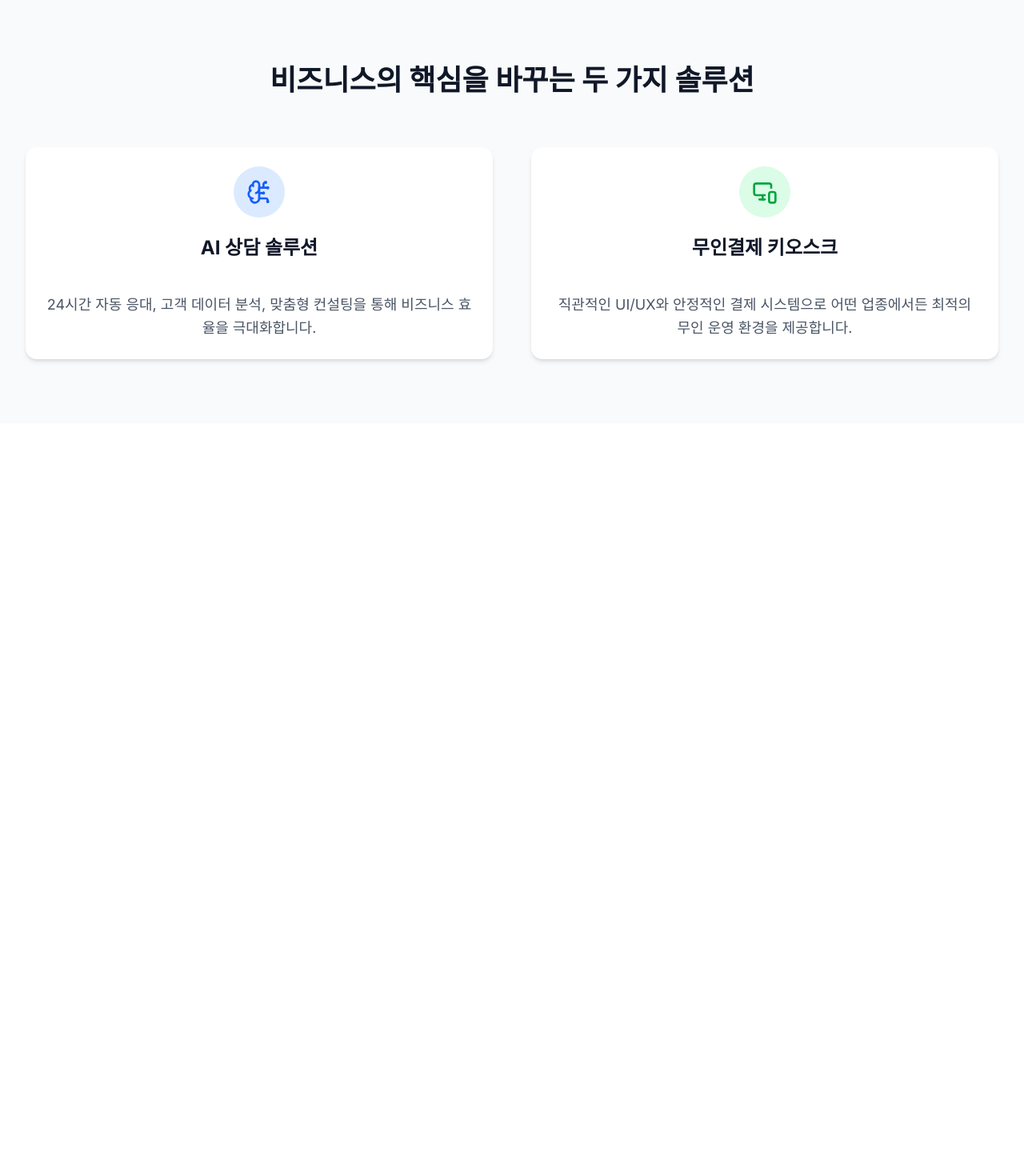
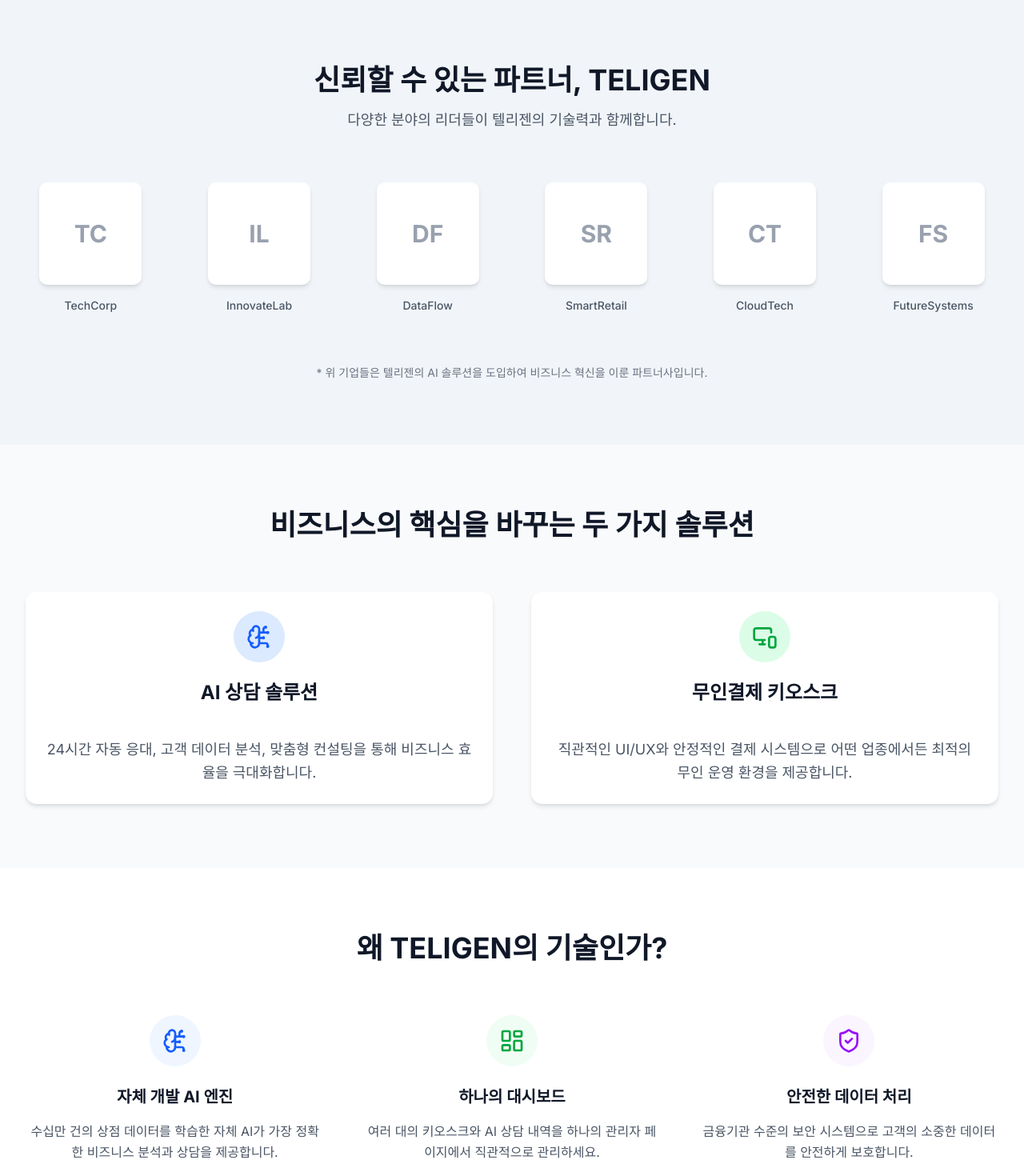
Before and after one commit to bbicoon/teligen-website, a Next.js app: page / in a window 1280 px wide. Shown: the part 800-2270 px from the top of the page at 80% size. Before the commit the page ends 1329 px from the top, so only its background shows below. Built offline with nearby package versions, Linux system fonts and the light colour scheme.

Commit message:
웹사이트 보강 및 콘텐츠 추가 제안

```diff
--- /dev/null
+++ b/src/app/_components/clients-section.tsx
@@ -0,0 +1,88 @@
+const ClientsSection = () => {
+  // 가상의 고객사 로고 데이터
+  const clients = [
+    {
+      id: 1,
+      name: "TechCorp",
+      logo: "TC",
+      color: "text-blue-600",
+    },
+    {
+      id: 2,
+      name: "InnovateLab",
+      logo: "IL",
+      color: "text-green-600",
+    },
+    {
+      id: 3,
+      name: "DataFlow",
+      logo: "DF",
+      color: "text-purple-600",
+    },
+    {
+      id: 4,
+      name: "SmartRetail",
+      logo: "SR",
+      color: "text-orange-600",
+    },
+    {
+      id: 5,
+      name: "CloudTech",
+      logo: "CT",
+      color: "text-red-600",
+    },
+    {
+      id: 6,
+      name: "FutureSystems",
+      logo: "FS",
+      color: "text-indigo-600",
+    },
+  ];
+
+  return (
+    <section className="py-20 bg-slate-100">
+      <div className="max-w-7xl mx-auto px-4 sm:px-6 lg:px-8">
+        {/* 섹션 제목 */}
+        <div className="text-center mb-16">
+          <h2 className="text-3xl sm:text-4xl font-bold text-gray-900 mb-4">
+            신뢰할 수 있는 파트너, TELIGEN
+          </h2>
+          <p className="text-lg text-gray-600 max-w-2xl mx-auto">
+            다양한 분야의 리더들이 텔리젠의 기술력과 함께합니다.
+          </p>
+        </div>
+
+        {/* 고객사 로고 그리드 */}
+        <div className="grid grid-cols-2 md:grid-cols-3 lg:grid-cols-6 gap-8 lg:gap-12">
+          {clients.map((client) => (
+            <div
+              key={client.id}
+              className="flex flex-col items-center justify-center group"
+            >
+              {/* 로고 컨테이너 */}
+              <div className="w-24 h-24 lg:w-32 lg:h-32 bg-white rounded-lg shadow-md flex items-center justify-center transition-all duration-300 group-hover:shadow-lg group-hover:scale-105">
+                <div className={`text-2xl lg:text-3xl font-bold text-gray-400 transition-colors duration-300 group-hover:${client.color}`}>
+                  {client.logo}
+                </div>
+              </div>
+
+              {/* 회사명 */}
+              <p className="mt-4 text-sm text-gray-600 font-medium text-center group-hover:text-gray-900 transition-colors duration-300">
+                {client.name}
+              </p>
+            </div>
+          ))}
+        </div>
+
+        {/* 추가 설명 */}
+        <div className="text-center mt-16">
+          <p className="text-gray-500 text-sm">
+            * 위 기업들은 텔리젠의 AI 솔루션을 도입하여 비즈니스 혁신을 이룬 파트너사입니다.
+          </p>
+        </div>
+      </div>
+    </section>
+  );
+};
+
+export default ClientsSection;
--- /dev/null
+++ b/src/app/_components/feature-section.tsx
@@ -0,0 +1,70 @@
+import { BrainCircuit, LayoutDashboard, ShieldCheck } from "lucide-react";
+
+const FeatureSection = () => {
+  const features = [
+    {
+      id: 1,
+      icon: BrainCircuit,
+      title: "자체 개발 AI 엔진",
+      description: "수십만 건의 상점 데이터를 학습한 자체 AI가 가장 정확한 비즈니스 분석과 상담을 제공합니다.",
+      color: "text-blue-600",
+      bgColor: "bg-blue-50",
+    },
+    {
+      id: 2,
+      icon: LayoutDashboard,
+      title: "하나의 대시보드",
+      description: "여러 대의 키오스크와 AI 상담 내역을 하나의 관리자 페이지에서 직관적으로 관리하세요.",
+      color: "text-green-600",
+      bgColor: "bg-green-50",
+    },
+    {
+      id: 3,
+      icon: ShieldCheck,
+      title: "안전한 데이터 처리",
+      description: "금융기관 수준의 보안 시스템으로 고객의 소중한 데이터를 안전하게 보호합니다.",
+      color: "text-purple-600",
+      bgColor: "bg-purple-50",
+    },
+  ];
+
+  return (
+    <section className="py-20 bg-white">
+      <div className="max-w-7xl mx-auto px-4 sm:px-6 lg:px-8">
+        {/* 섹션 제목 */}
+        <div className="text-center mb-16">
+          <h2 className="text-3xl sm:text-4xl font-bold text-gray-900 mb-4">
+            왜 TELIGEN의 기술인가?
+          </h2>
+        </div>
+
+        {/* 특징 카드 그리드 */}
+        <div className="grid md:grid-cols-3 gap-8 lg:gap-12">
+          {features.map((feature) => (
+            <div
+              key={feature.id}
+              className="text-center group hover:transform hover:scale-105 transition-all duration-300"
+            >
+              {/* 아이콘 컨테이너 */}
+              <div className={`mx-auto mb-6 w-16 h-16 ${feature.bgColor} rounded-full flex items-center justify-center group-hover:shadow-lg transition-all duration-300`}>
+                <feature.icon className={`w-8 h-8 ${feature.color}`} />
+              </div>
+
+              {/* 제목 */}
+              <h3 className="text-xl font-bold text-gray-900 mb-4">
+                {feature.title}
+              </h3>
+
+              {/* 설명 */}
+              <p className="text-gray-600 leading-relaxed">
+                {feature.description}
+              </p>
+            </div>
+          ))}
+        </div>
+      </div>
+    </section>
+  );
+};
+
+export default FeatureSection;
--- a/src/app/page.tsx
+++ b/src/app/page.tsx
@@ -1,11 +1,15 @@
 import HeroSection from "./_components/hero-section";
+import ClientsSection from "./_components/clients-section";
 import SolutionsSection from "./_components/solutions-section";
+import FeatureSection from "./_components/feature-section";
 
 export default function Home() {
   return (
     <main>
       <HeroSection />
+      <ClientsSection />
       <SolutionsSection />
+      <FeatureSection />
     </main>
   );
 }
--- /dev/null
+++ b/src/components/footer.tsx
@@ -0,0 +1,83 @@
+import Link from "next/link";
+
+const Footer = () => {
+  const currentYear = new Date().getFullYear();
+
+  const footerSections = [
+    {
+      title: "솔루션",
+      links: [
+        { name: "AI 상담 솔루션", href: "/solutions" },
+        { name: "무인결제 키오스크", href: "/solutions" },
+      ],
+    },
+    {
+      title: "회사",
+      links: [
+        { name: "회사소개", href: "/about" },
+        { name: "뉴스룸", href: "/news" },
+        { name: "채용", href: "/careers" },
+      ],
+    },
+    {
+      title: "고객지원",
+      links: [
+        { name: "도움말 센터", href: "/help" },
+        { name: "서비스 약관", href: "/terms" },
+        { name: "개인정보처리방침", href: "/privacy" },
+      ],
+    },
+  ];
+
+  return (
+    <footer className="bg-gray-800 text-white">
+      <div className="max-w-7xl mx-auto px-4 sm:px-6 lg:px-8 py-12">
+        {/* 메인 푸터 콘텐츠 */}
+        <div className="grid grid-cols-1 md:grid-cols-2 lg:grid-cols-4 gap-8 lg:gap-12">
+          {/* 1단: 로고 및 슬로건 */}
+          <div className="lg:col-span-1">
+            <div className="mb-6">
+              <h3 className="text-2xl font-bold text-white mb-4">TELIGEN</h3>
+              <p className="text-gray-300 leading-relaxed">
+                AI 기술로 비즈니스를 혁신합니다.
+              </p>
+            </div>
+          </div>
+
+          {/* 2단, 3단, 4단: 링크 섹션들 */}
+          {footerSections.map((section) => (
+            <div key={section.title}>
+              <h4 className="text-lg font-semibold text-white mb-4">
+                {section.title}
+              </h4>
+              <ul className="space-y-3">
+                {section.links.map((link) => (
+                  <li key={link.name}>
+                    <Link
+                      href={link.href}
+                      className="text-gray-300 hover:text-white transition-colors duration-200 text-sm"
+                    >
+                      {link.name}
+                    </Link>
+                  </li>
+                ))}
+              </ul>
+            </div>
+          ))}
+        </div>
+
+        {/* 구분선 */}
+        <div className="border-t border-gray-700 mt-12 pt-8">
+          {/* 저작권 정보 */}
+          <div className="text-center">
+            <p className="text-gray-400 text-sm">
+              © {currentYear} TELIGEN Inc. All rights reserved.
+            </p>
+          </div>
+        </div>
+      </div>
+    </footer>
+  );
+};
+
+export default Footer;
```
